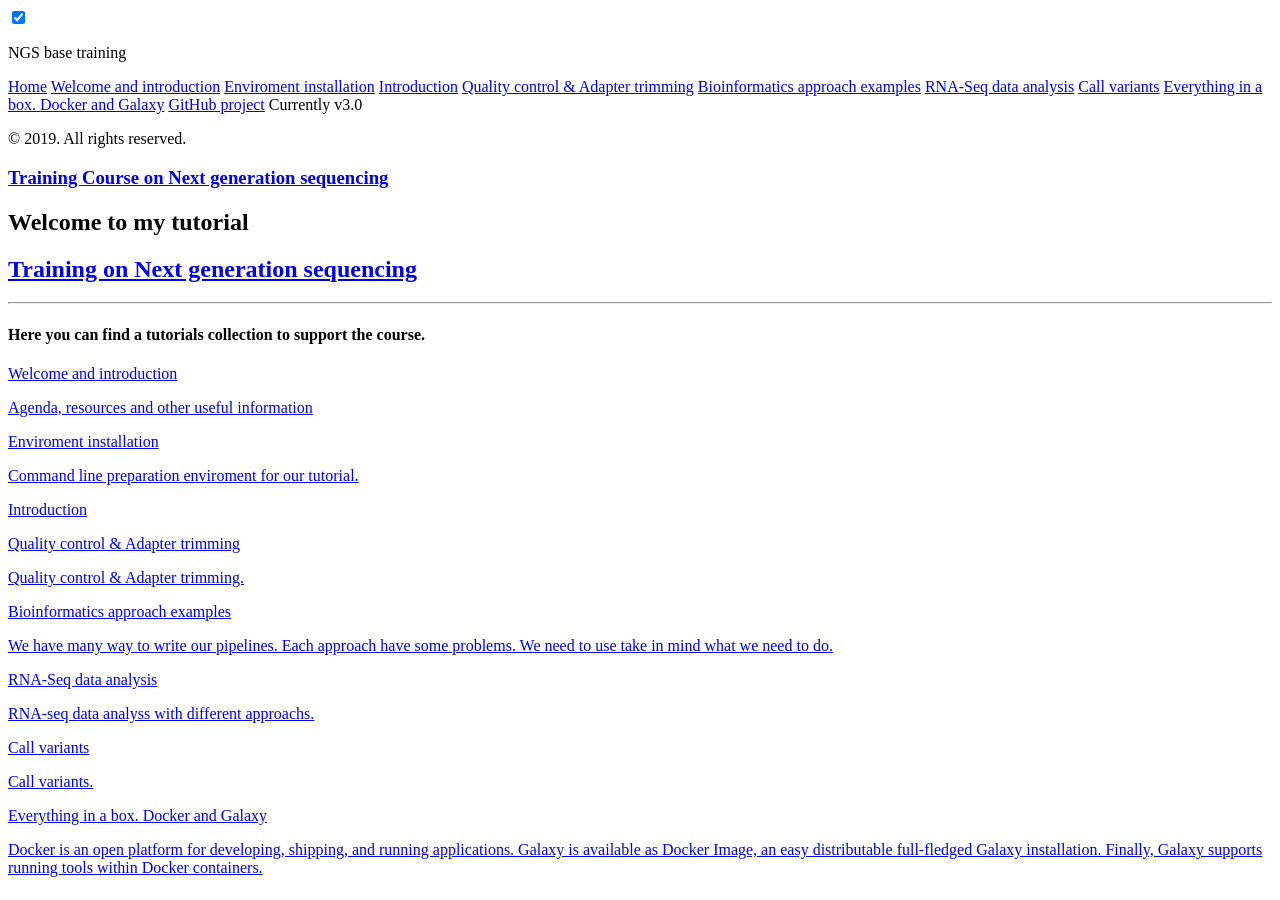
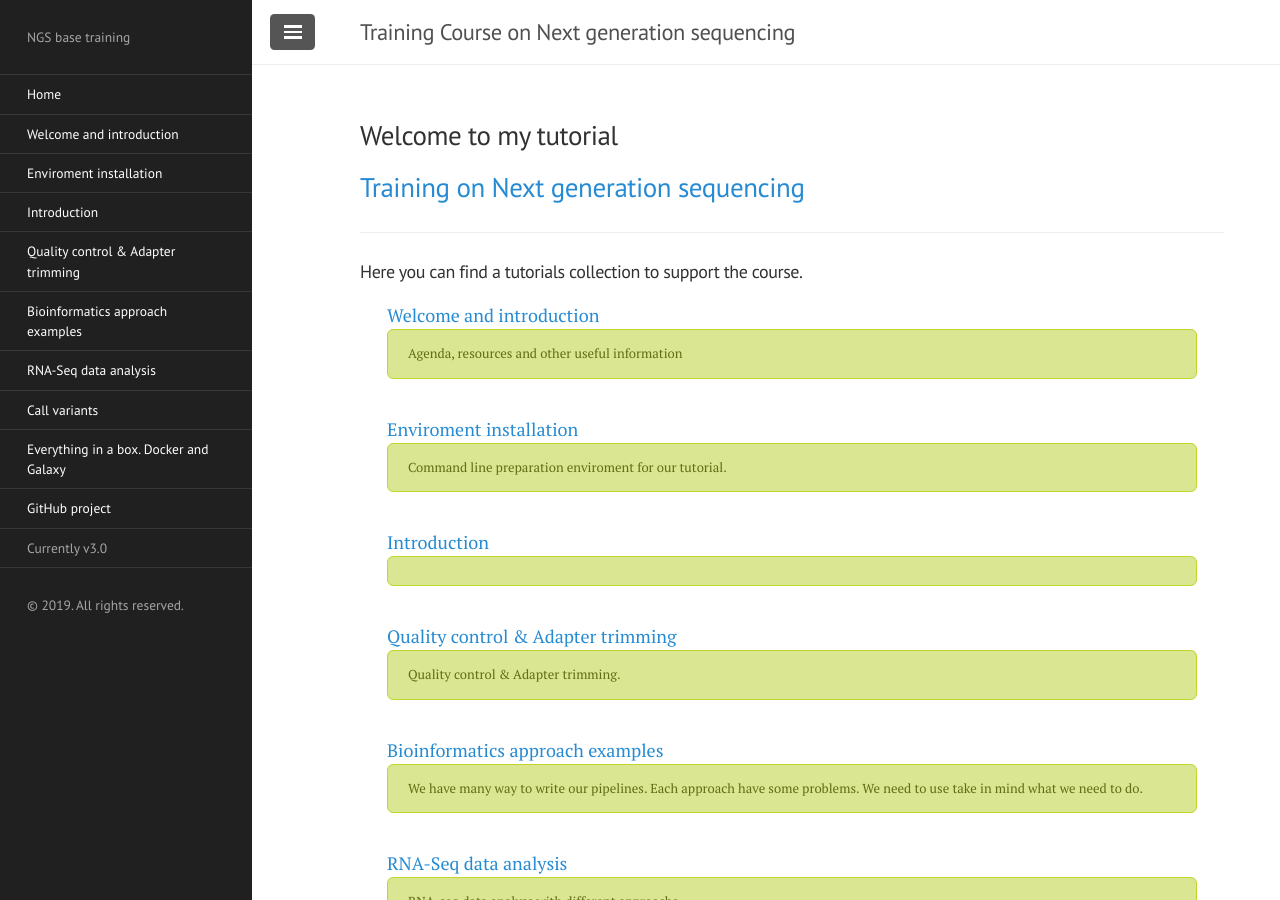
Before and after one commit to bioinfo-dirty-jobs/Thebasics, a Jekyll site: the page built from index.md, in a window 1280 px wide and 900 px high. Built offline with Jekyll 4.4.1, drawn with Linux system fonts in a browser that asks for light colours; nearby versions of some CDN libraries.

Commit message:
add online

```diff
--- a/_config.yml
+++ b/_config.yml
@@ -8,7 +8,7 @@ title:               Training Course on Next generation sequencing
 tagline:             Training Course on Next generation sequencing
 description:         NGS base training
 url:                 'https://bioinfo-dirty-jobs.github.io/Thebasics/'
-baseurl:             'Thebasics/'
+baseurl:             '/Thebasics/'
 twitter_username:
 github_username:  bioinfo-dirty-jobs
 pages_url: https://bioinfo-dirty-jobs.github.io/Thebasics
```
